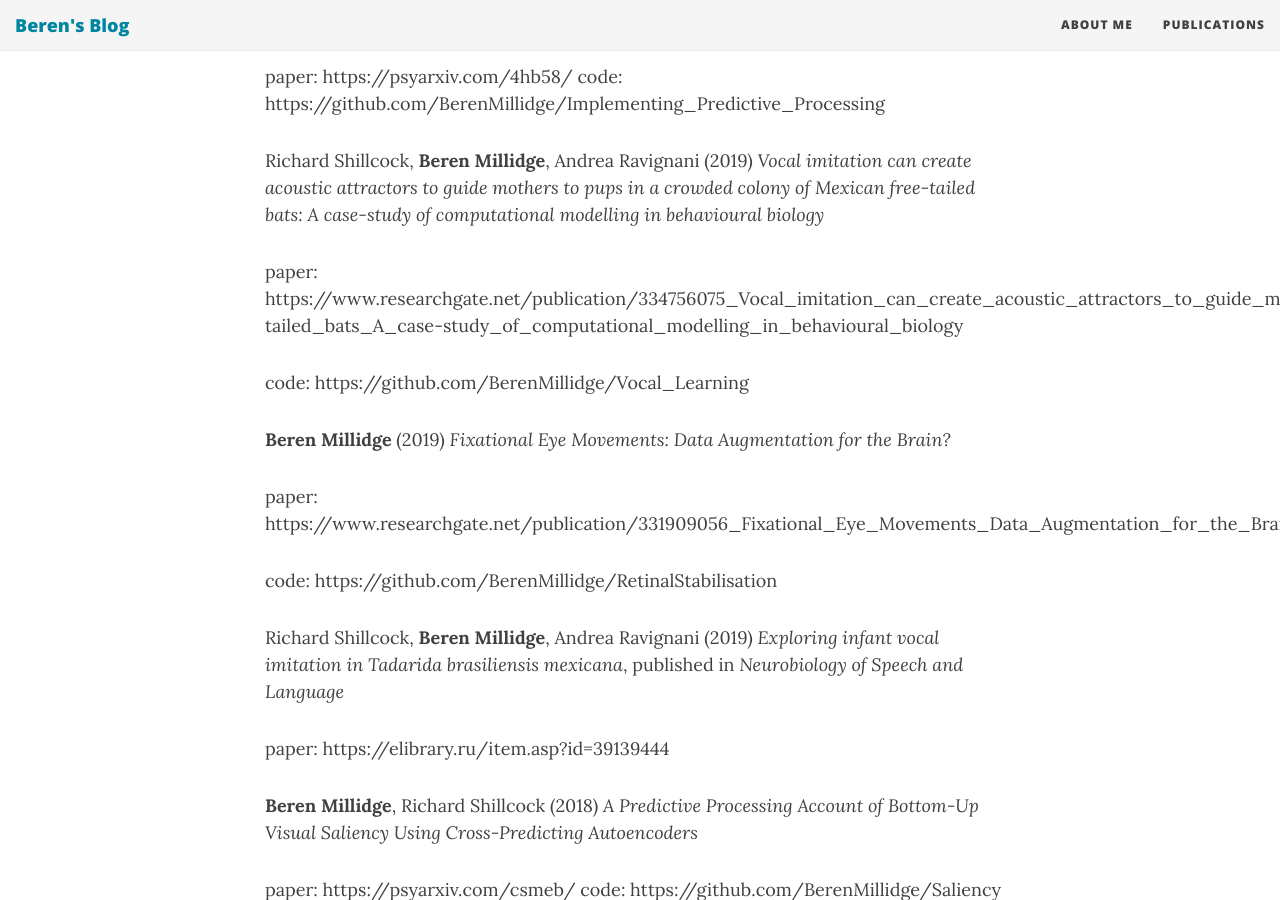
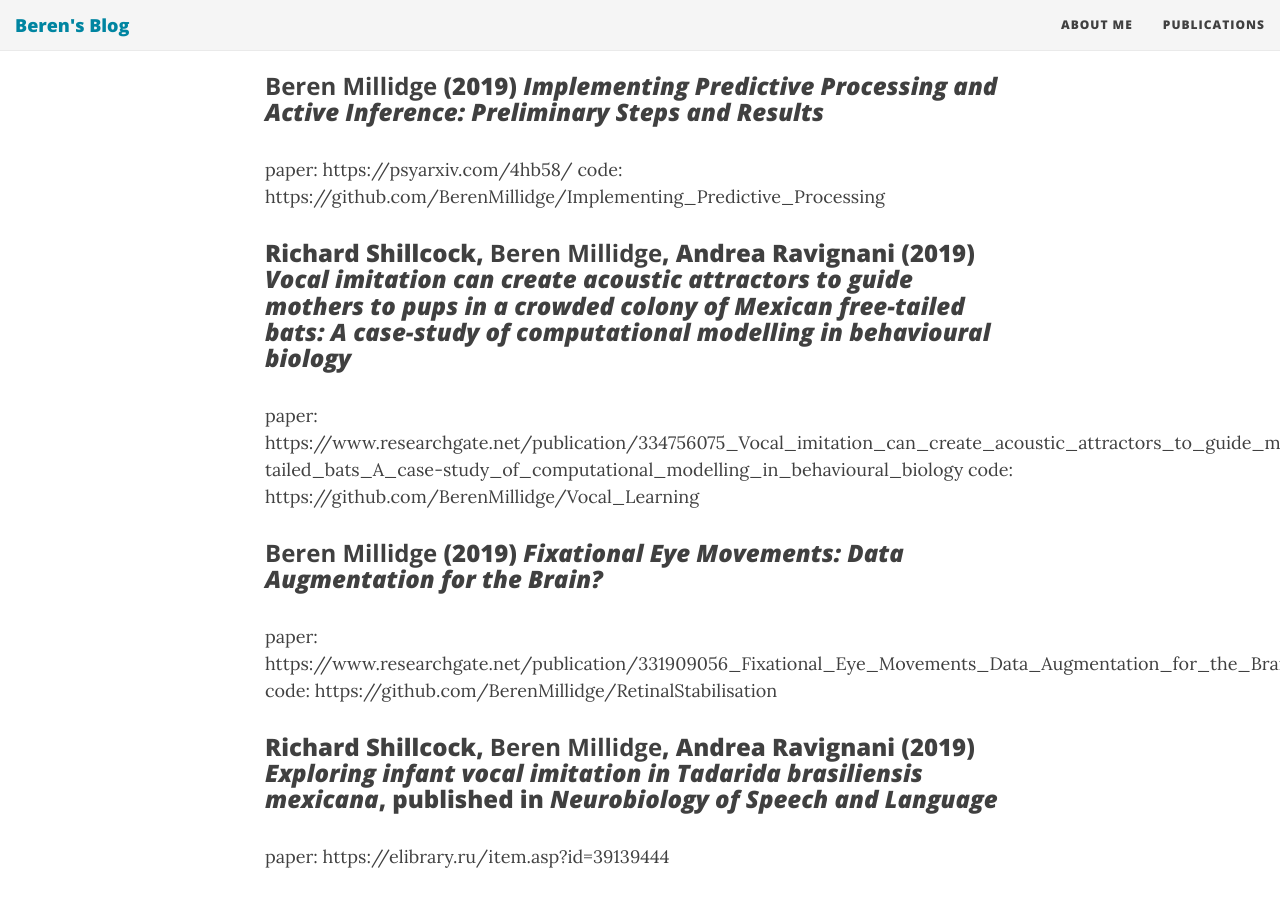
Before and after one commit to BerenMillidge/BerenMillidge.github.io, a Jekyll site: the page built from publications.md, in a window 1280 px wide and 900 px high, scrolled down 1394 px. Built offline with Jekyll 4.4.1, drawn with Linux system fonts in a browser that asks for light colours; nearby versions of some CDN libraries; some of the changed text lies outside the part shown.

Commit message:
update formatting

```diff
--- a/publications.md
+++ b/publications.md
@@ -5,57 +5,43 @@ title: Publications
 
 Here is a list of my current publications. I will try to keep this list up to date, however an always up to date list can be found at my [Google Scholar](https://scholar.google.com/citations?user=3GGkFTkAAAAJ&hl=en&oi=ao).
 
-**Beren Millidge**, Alexander Tschantz, Christoper Buckley (2020) *Predictive Coding Approximates Backprop Along Arbitrary Computation Graphs*
-
+### **Beren Millidge**, Alexander Tschantz, Christoper Buckley (2020) *Predictive Coding Approximates Backprop Along Arbitrary Computation Graphs*
 paper: https://arxiv.org/abs/2006.04182
-
 code: https://github.com/BerenMillidge/PredictiveCodingBackprop
 
-Anil Seth, **Beren Millidge**, Christopher Buckley, Alexander Tschantz (2020) *Curious Inferences: Reply to Sun & Firestone on the Dark Room Problem*, Published in *Trends in Cognitive Science*
-
+### Anil Seth, **Beren Millidge**, Christopher Buckley, Alexander Tschantz (2020) *Curious Inferences: Reply to Sun & Firestone on the Dark Room Problem*, Published in *Trends in Cognitive Science*
 paper: https://psyarxiv.com/w8y9p/
 
-**Beren Millidge**, Alexander Tschantz, Christopher Buckley (2020) *Whence the Expected Free Energy*
-
+### **Beren Millidge**, Alexander Tschantz, Christopher Buckley (2020) *Whence the Expected Free Energy*
 paper: https://arxiv.org/abs/2004.08128
 
-Alexander Tschantz\*, **Beren Millidge\***, Anil Seth, Christopher Buckley (2020) *Reinforcement Learning Through Active Inference* (\* = equal contribution).
-
+### Alexander Tschantz\*, **Beren Millidge\***, Anil Seth, Christopher Buckley (2020) *Reinforcement Learning Through Active Inference* (\* = equal contribution).
 paper: https://arxiv.org/abs/2002.12636
 code: https://github.com/alec-tschantz/rl-inference
 
-**Beren Millidge** (2019) *Deep Active Inference as Variational Policy Gradients*, Published in *Journal of Mathematical Psychology*
-
+### **Beren Millidge** (2019) *Deep Active Inference as Variational Policy Gradients*, Published in *Journal of Mathematical Psychology*
 paper: https://arxiv.org/pdf/1907.03876.pdf
 code: https://github.com/BerenMillidge/DeepActiveInference
 
-**Beren Millidge** (2019) *Combining Active Inference and Hierarchical Predictive Coding: A Tutorial Introduction and Case-Study*
-
+### **Beren Millidge** (2019) *Combining Active Inference and Hierarchical Predictive Coding: A Tutorial Introduction and Case-Study*
 paper: https://psyarxiv.com/kf6wc/
 code: https://github.com/BerenMillidge/Combining-Active-Inference-Paper-Code
 
-**Beren Millidge** (2019) *Implementing Predictive Processing and Active Inference: Preliminary Steps and Results*
-
+### **Beren Millidge** (2019) *Implementing Predictive Processing and Active Inference: Preliminary Steps and Results*
 paper: https://psyarxiv.com/4hb58/
 code: https://github.com/BerenMillidge/Implementing_Predictive_Processing
 
-Richard Shillcock, **Beren Millidge**, Andrea Ravignani (2019) *Vocal imitation can create acoustic attractors to guide mothers to pups in a crowded colony of Mexican free-tailed bats: A case-study of computational modelling in behavioural biology*
-
+### Richard Shillcock, **Beren Millidge**, Andrea Ravignani (2019) *Vocal imitation can create acoustic attractors to guide mothers to pups in a crowded colony of Mexican free-tailed bats: A case-study of computational modelling in behavioural biology*
 paper: https://www.researchgate.net/publication/334756075_Vocal_imitation_can_create_acoustic_attractors_to_guide_mothers_to_pups_in_a_crowded_colony_of_Mexican_free-tailed_bats_A_case-study_of_computational_modelling_in_behavioural_biology
-
 code: https://github.com/BerenMillidge/Vocal_Learning
 
-**Beren Millidge** (2019) *Fixational Eye Movements: Data Augmentation for the Brain?*
-
+### **Beren Millidge** (2019) *Fixational Eye Movements: Data Augmentation for the Brain?*
 paper: https://www.researchgate.net/publication/331909056_Fixational_Eye_Movements_Data_Augmentation_for_the_Brain
-
 code: https://github.com/BerenMillidge/RetinalStabilisation
 
-Richard Shillcock, **Beren Millidge**, Andrea Ravignani (2019) *Exploring infant vocal imitation in Tadarida brasiliensis mexicana*, published in *Neurobiology of Speech and Language*
-
+### Richard Shillcock, **Beren Millidge**, Andrea Ravignani (2019) *Exploring infant vocal imitation in Tadarida brasiliensis mexicana*, published in *Neurobiology of Speech and Language*
 paper: https://elibrary.ru/item.asp?id=39139444
 
-**Beren Millidge**, Richard Shillcock (2018) *A Predictive Processing Account of Bottom-Up Visual Saliency Using Cross-Predicting Autoencoders*
-
+### **Beren Millidge**, Richard Shillcock (2018) *A Predictive Processing Account of Bottom-Up Visual Saliency Using Cross-Predicting Autoencoders*
 paper: https://psyarxiv.com/csmeb/
 code: https://github.com/BerenMillidge/Saliency
```
